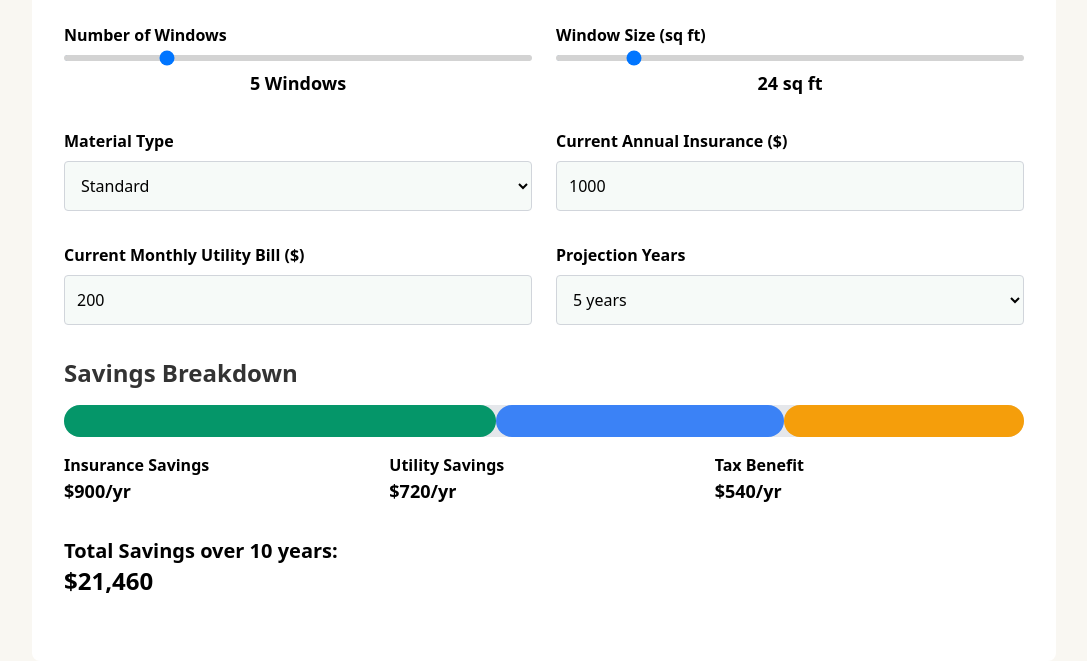
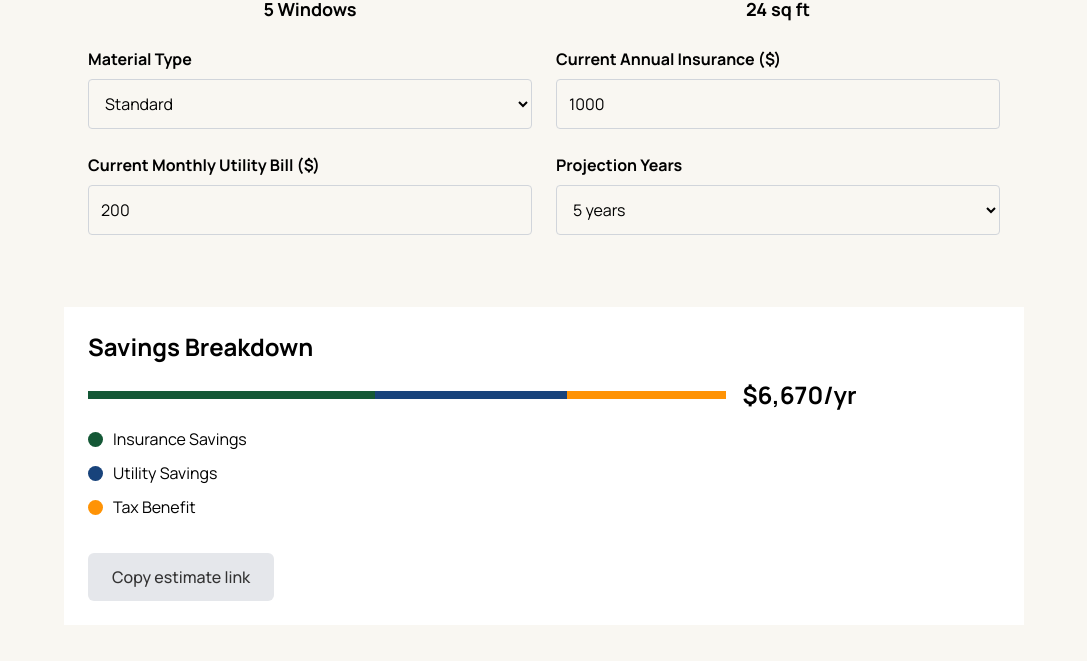
Before and after one commit to eladnissenberg/hurricane-window-calculator, a plain HTML site: page index.html in a window 1280 px wide. Shown: the part 261-922 px from the top of the page, without its empty margins (96-1183 px from the left). Drawn offline with nearby package versions, Linux system fonts and the light colour scheme.

Commit message:
Update index.html

```diff
--- a/index.html
+++ b/index.html
@@ -4,63 +4,41 @@
     <meta charset="UTF-8">
     <meta name="viewport" content="width=device-width, initial-scale=1.0">
     <title>Hurricane Window Savings Calculator</title>
+    <link href="https://fonts.googleapis.com/css2?family=Manrope:wght@400;500;700&display=swap" rel="stylesheet">
     <link rel="stylesheet" href="https://cdnjs.cloudflare.com/ajax/libs/tailwindcss/2.2.19/tailwind.min.css">
     <style>
-        /* Clean scrollbar styling */
-        input[type="range"]::-webkit-slider-runnable-track {
-            width: 100%;
-            height: 6px;
-            background: #D3D3D3;
-            border-radius: 5px;
+        body {
+            font-family: 'Manrope', sans-serif;
+            background-color: #F9F7F2;
         }
 
-        input[type="range"]::-webkit-slider-thumb {
-            height: 16px;
-            width: 16px;
-            background: #333;
-            border-radius: 50%;
-            margin-top: -5px;
-            cursor: pointer;
+        /* Remove shadows for cleaner look */
+        .no-shadow {
+            box-shadow: none;
         }
 
-        input[type="range"]::-moz-range-thumb {
-            background: #333;
-            border-radius: 50%;
-            height: 16px;
-            width: 16px;
-            cursor: pointer;
+        /* Bar colors */
+        .bar-insurance {
+            background-color: #145836;
         }
 
-        input[type="range"]::-moz-range-track {
-            height: 6px;
-            background: #D3D3D3;
-            border-radius: 5px;
+        .bar-utility {
+            background-color: #18437B;
         }
 
-        body {
-            background-color: #F9F7F2; /* Very light green background */
+        .bar-tax {
+            background-color: #FF9305;
         }
 
+        /* Responsive container */
         .container {
             max-width: 1024px;
             margin: 0 auto;
             padding: 2rem;
-            background-color: #FFFFFF; /* White background */
-            border-radius: 8px; /* Smooth corners */
         }
 
-        .section {
-            margin-bottom: 2rem;
-        }
-
-        /* Remove shadows */
-        .no-shadow {
-            box-shadow: none;
-        }
-
-        /* Simple button */
         .simple-button {
-            background-color: #007B5E; /* Dark green for action buttons */
+            background-color: #007B5E;
             color: white;
             padding: 0.75rem 1.5rem;
             border-radius: 6px;
@@ -73,67 +51,86 @@
             background-color: #005a44;
         }
 
+        /* Input styles */
         .input-field {
-            background-color: #F6FAF8; /* Light green for input fields */
-            border: 1px solid #D1D5DB; /* Subtle border */
+            background-color: #F9F7F2;
+            border: 1px solid #D1D5DB;
             padding: 0.75rem;
             border-radius: 4px;
             width: 100%;
             font-size: 1rem;
         }
 
-        h1, h2, p {
-            color: #333333; /* Dark gray text */
+        .copy-button {
+            background-color: #E5E7EB;
+            color: #333;
+            padding: 0.75rem 1.5rem;
+            border-radius: 6px;
+            font-weight: 500;
+            cursor: pointer;
+            border: none;
+        }
+
+        .copy-button:hover {
+            background-color: #D1D5DB;
+        }
+
+        .bar-container {
+            display: flex;
+            align-items: center;
+        }
+
+        .savings-bar {
+            height: 8px;
+            border-radius: 5px;
+            display: flex;
+            width: 70%;
+        }
+
+        .legend {
+            display: flex;
+            flex-direction: column;
+        }
+
+        .legend-item {
+            display: flex;
+            align-items: center;
+            margin-bottom: 10px;
+        }
+
+        .legend-item div {
+            height: 15px;
+            width: 15px;
+            border-radius: 50%;
+            margin-right: 10px;
         }
     </style>
 </head>
 <body>
     <div id="root" class="container no-shadow">
+        <!-- Inputs Section -->
+        <div class="p-6 mb-6" style="background-color: #F9F7F2;">
             <h1 class="text-4xl font-bold mb-6">Hurricane Window Savings Calculator</h1>
             <p class="text-lg text-gray-600 mb-6">
                 Estimate your costs and potential savings from installing hurricane impact windows. Adjust the inputs below to calculate your annual savings on insurance premiums, utility bills, and tax benefits.
             </p>
 
-        <!-- Inputs and Results Section -->
-        <div class="section flex justify-between items-center">
-            <div>
-                <h2 class="text-2xl font-semibold mb-2">Annual Savings</h2>
-                <div class="text-3xl font-bold text-green-600">$2,146/yr</div>
-            </div>
-            <button class="simple-button">Get a Quote</button>
-        </div>
-
-        <!-- Slider Inputs -->
-        <div class="section grid grid-cols-1 sm:grid-cols-2 gap-6">
+            <!-- Input Fields -->
+            <div class="grid grid-cols-1 sm:grid-cols-2 gap-6 mb-6">
                 <div class="flex flex-col">
                     <label for="windows" class="font-semibold mb-2">Number of Windows</label>
-                <input
-                    id="windows"
-                    type="range"
-                    min="1"
-                    max="20"
-                    value="5"
-                    class="w-full"
-                />
+                    <input id="windows" type="range" min="1" max="20" value="5" class="w-full" />
                     <div class="text-center mt-2 font-bold text-lg">5 Windows</div>
                 </div>
 
                 <div class="flex flex-col">
                     <label for="window-size" class="font-semibold mb-2">Window Size (sq ft)</label>
-                <input
-                    id="window-size"
-                    type="range"
-                    min="10"
-                    max="100"
-                    value="24"
-                    class="w-full"
-                />
+                    <input id="window-size" type="range" min="10" max="100" value="24" class="w-full" />
                     <div class="text-center mt-2 font-bold text-lg">24 sq ft</div>
                 </div>
             </div>
 
-        <!-- Other Inputs -->
-        <div class="section grid grid-cols-1 sm:grid-cols-2 gap-6">
+            <div class="grid grid-cols-1 sm:grid-cols-2 gap-6 mb-6">
                 <div class="flex flex-col">
                     <label for="material" class="font-semibold mb-2">Material Type</label>
                     <select id="material" class="input-field">
@@ -149,7 +146,7 @@
                 </div>
             </div>
 
-        <div class="section grid grid-cols-1 sm:grid-cols-2 gap-6">
+            <div class="grid grid-cols-1 sm:grid-cols-2 gap-6 mb-6">
                 <div class="flex flex-col">
                     <label for="utility" class="font-semibold mb-2">Current Monthly Utility Bill ($)</label>
                     <input id="utility" type="number" class="input-field" value="200" />
@@ -165,46 +162,40 @@
                     </select>
                 </div>
             </div>
+        </div>
 
         <!-- Savings Breakdown Section -->
-        <div class="section">
+        <div class="p-6" style="background-color: white;">
             <h2 class="text-2xl font-bold mb-4">Savings Breakdown</h2>
 
-            <div class="relative h-8 bg-gray-200 rounded-full mb-4">
-                <div
-                    class="absolute left-0 top-0 h-full bg-green-600 rounded-full"
-                    style="width: 45%;"
-                ></div>
-                <div
-                    class="absolute left-0 top-0 h-full bg-blue-500 rounded-full"
-                    style="width: 30%; margin-left: 45%;"
-                ></div>
-                <div
-                    class="absolute left-0 top-0 h-full bg-yellow-500 rounded-full"
-                    style="width: 25%; margin-left: 75%;"
-                ></div>
+            <!-- Savings Bar and Total -->
+            <div class="bar-container">
+                <div class="savings-bar">
+                    <div class="bar-insurance" style="width: 45%;"></div>
+                    <div class="bar-utility" style="width: 30%;"></div>
+                    <div class="bar-tax" style="width: 25%;"></div>
+                </div>
+                <div class="text-2xl font-bold ml-4">$6,670/yr</div>
             </div>
 
-            <div class="grid grid-cols-3 gap-4">
-                <div>
-                    <span class="font-bold">Insurance Savings</span>
-                    <div class="text-lg font-semibold">$900/yr</div>
+            <!-- Legend on the right -->
+            <div class="legend mt-4">
+                <div class="legend-item">
+                    <div class="bar-insurance"></div>
+                    <span>Insurance Savings</span>
                 </div>
-                <div>
-                    <span class="font-bold">Utility Savings</span>
-                    <div class="text-lg font-semibold">$720/yr</div>
+                <div class="legend-item">
+                    <div class="bar-utility"></div>
+                    <span>Utility Savings</span>
                 </div>
-                <div>
-                    <span class="font-bold">Tax Benefit</span>
-                    <div class="text-lg font-semibold">$540/yr</div>
-                </div>
+                <div class="legend-item">
+                    <div class="bar-tax"></div>
+                    <span>Tax Benefit</span>
                 </div>
             </div>
 
-        <!-- Long-Term Savings Section -->
-        <div class="section">
-            <h3 class="text-xl font-semibold">Total Savings over 10 years:</h3>
-            <div class="text-2xl font-bold">$21,460</div>
+            <!-- Copy Estimate Link -->
+            <button class="copy-button mt-6">Copy estimate link</button>
         </div>
     </div>
 </body>
```
Lines whose indentation alone changed are shown as unchanged.
